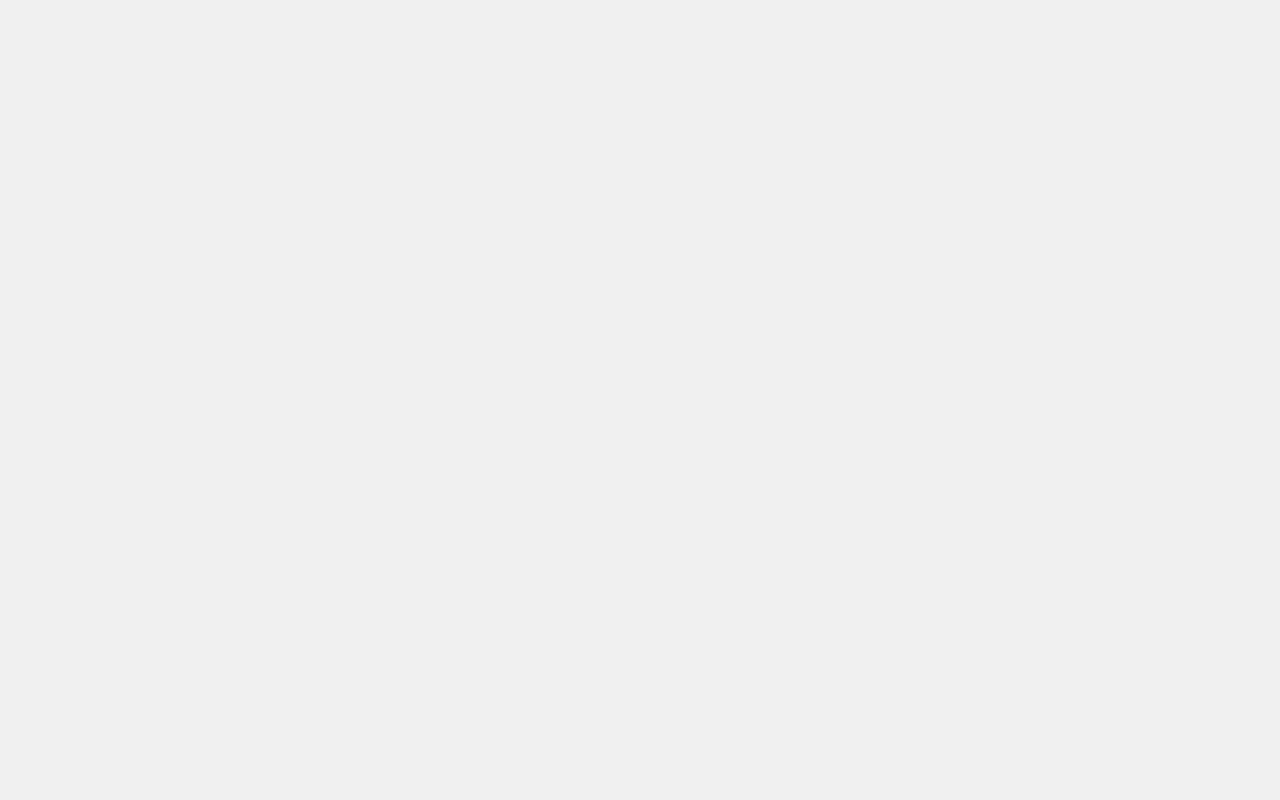
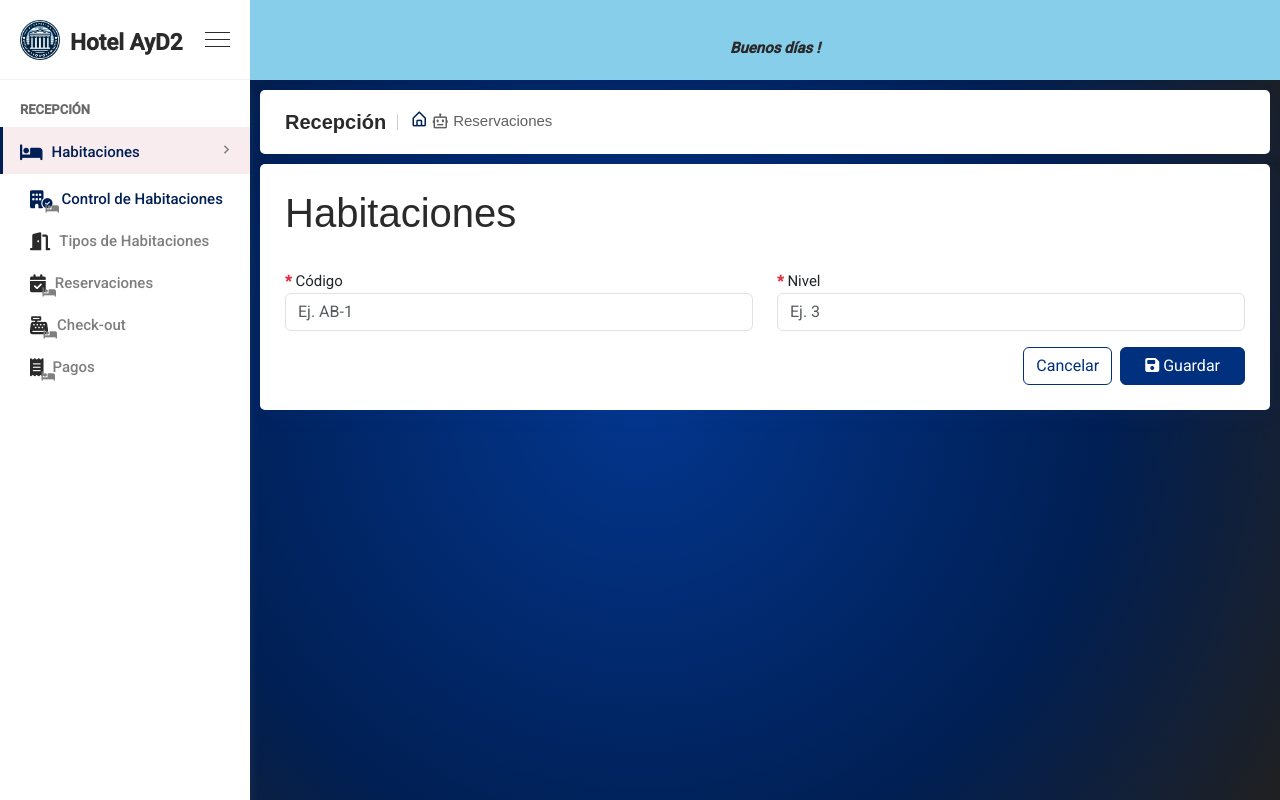
Before and after one commit to WilliansAlb/HotelAyD2, an Angular app: page /reception/rooms/create in a window 1280 px wide. Before the commit this address led to /. Built offline with nearby package versions, Linux system fonts and the light colour scheme; no server answers; sample sign-in values are in the browser's storage.

Commit message:
feat: adding view to create rooms

```diff
--- a/src/app/app-routing.module.ts
+++ b/src/app/app-routing.module.ts
@@ -6,9 +6,10 @@ import {
 import {
   RoomTypesListComponent
 } from 'src/app/components/pages/reception/room-types/room-types-list/room-types-list.component';
+import { RoomsCrudComponent } from 'src/app/components/pages/reception/rooms/rooms-crud/rooms-crud.component';
 import { ReceptionComponent } from './components/pages/reception/reception.component';
 import { ReservationsComponent } from './components/pages/reception/reservations/reservations.component';
-import { RoomsComponent } from './components/pages/reception/rooms/rooms.component';
+import { RoomsComponent } from 'src/app/components/pages/reception/rooms/rooms/rooms.component';
 import { authGuard } from './security/auth.guard';
 import { LoginComponent } from './components/pages/auth/login/login.component';
 import { AuthComponent } from './components/pages/auth/auth.component';
@@ -21,6 +22,7 @@ const routes: Routes = [
     children: [
       { path: 'reservations', data: { breadcrumb: 'Reservaciones' }, component: ReservationsComponent },
       { path: 'rooms', data: { breadcrumb: 'Habitaciones' }, component: RoomsComponent },
+      { path: 'rooms/create', data: { breadcrumb: 'Agregar habitación' }, component: RoomsCrudComponent },
       { path: 'rooms-types', data: { breadcrumb: 'Tipos de habitaciones' }, component: RoomTypesListComponent },
       { path: `rooms-types/:roomTypeId`, data: { breadcrumb: 'Tipos de habitaciones' }, component: RoomTypesCrudComponent },
     ]
--- a/src/app/app.module.ts
+++ b/src/app/app.module.ts
@@ -7,7 +7,7 @@ import { HTTP_INTERCEPTORS, HttpClientModule } from '@angular/common/http';
 import { HeaderComponent } from './components/layouts/header/header.component';
 import { ReceptionComponent } from './components/pages/reception/reception.component';
 import { ReservationsComponent } from './components/pages/reception/reservations/reservations.component';
-import { RoomsComponent } from './components/pages/reception/rooms/rooms.component';
+import { RoomsComponent } from 'src/app/components/pages/reception/rooms/rooms/rooms.component';
 import { PaginationComponent } from './components/elements/pagination/pagination.component';
 import { FormsModule } from '@angular/forms';
 import { AuthInterceptor } from './security/auth.interceptor';
@@ -25,6 +25,7 @@ import { MatTabsModule } from '@angular/material/tabs';
 import { ReservationModalComponent } from './components/modals/reservation-modal/reservation-modal.component';
 import { InputAutocompleteComponent } from './components/elements/input-autocomplete/input-autocomplete.component';
 import { FooterComponent } from './components/elements/footer/footer.component';
+import { RoomsCrudComponent } from './components/pages/reception/rooms/rooms-crud/rooms-crud.component';
 
 @NgModule({
   declarations: [
@@ -45,7 +46,8 @@ import { FooterComponent } from './components/elements/footer/footer.component';
     LoadingButtonComponent,
     ReservationModalComponent,
     InputAutocompleteComponent,
-    FooterComponent
+    FooterComponent,
+    RoomsCrudComponent
   ],
   imports: [
     BrowserModule,
--- /dev/null
+++ b/src/app/components/pages/reception/rooms/rooms-crud/rooms-crud.component.html
@@ -0,0 +1,53 @@
+<div class="card">
+  <div class="card-header">
+    <h1>Habitaciones</h1>
+  </div>
+  <div class="card-body">
+    <div class="row">
+      <div class="col-12 col-lg-6">
+        <div class="mb-3">
+          <label>
+            <span class="text-danger fw-bolder">*</span>
+            C&oacute;digo
+          </label>
+          <input
+            class="form-control"
+            type="text"
+            name="code"
+            placeholder="Ej. AB-1"
+            [(ngModel)]="room.roomCode"
+            #code="ngModel"
+            [ngClass]="{'is-invalid': code.touched && !room.roomCode}"
+            [maxLength]="20"
+          >
+          <div class="invalid-feedback">
+            Campo obligatorio
+          </div>
+        </div>
+      </div>
+      <div class="col-12 col-lg-6">
+        <label>
+          <span class="text-danger fw-bolder">*</span>
+          Nivel
+        </label>
+        <input
+          class="form-control"
+          type="text"
+          name="level"
+          placeholder="Ej. 3"
+          [(ngModel)]="room.htlLevel"
+          #level="ngModel"
+          [ngClass]="{'is-invalid': level.touched && !room.htlLevel}"
+        >
+        <div class="invalid-feedback">
+          Campo obligatorio
+        </div>
+      </div>
+    </div>
+    <app-footer
+      [cancelRoute]="['/reception', 'rooms']"
+      (saveAction)="onSave()"
+    >
+    </app-footer>
+  </div>
+</div>
--- /dev/null
+++ b/src/app/components/pages/reception/rooms/rooms-crud/rooms-crud.component.ts
@@ -0,0 +1,38 @@
+import { Component, OnInit } from '@angular/core';
+import { ActivatedRoute, Router } from '@angular/router';
+import { Room, RoomType, RoomTypeResponse } from 'src/app/models/room.model';
+import { RoomTypeService } from 'src/app/services/room-type.service';
+import { RoomService } from 'src/app/services/room.service';
+
+@Component({
+  selector: 'app-rooms-crud',
+  templateUrl: './rooms-crud.component.html',
+  styleUrls: ['./rooms-crud.component.scss']
+})
+export class RoomsCrudComponent implements OnInit {
+
+  roomTypes: RoomTypeResponse[] = [];
+  curRoomType!: RoomTypeResponse;
+  room: Room;
+
+  constructor(
+    private roomService: RoomService,
+    private roomTypeService: RoomTypeService,
+    private route: ActivatedRoute,
+    private router: Router
+  ) {
+    this.room = new Room();
+  }
+
+  ngOnInit(): void {
+    this.roomTypeService.findAll().subscribe({
+      next: (response) => {
+        this.roomTypes = response ?? [];
+      },
+      error: _ => window.alert("Something went wrong")
+    });
+  }
+
+  onSave() {
+  }
+}
--- a/src/app/components/pages/reception/rooms/rooms.component.html
+++ b/src/app/components/pages/reception/rooms/rooms/rooms.component.html
@@ -1,6 +1,10 @@
 <div class="card">
 	<div class="card-header">
-		<h1>Habitaciones <span class="clickable"><i class="fa fa-plus"></i></span></h1>
+		<h1>Habitaciones
+      <span class="clickable" [routerLink]="['create']">
+        <i class="fa fa-plus"></i>
+      </span>
+    </h1>
 	</div>
 	<div class="card-body">
 		<div class="table-responsive">
```
Also changed, not shown: src/app/components/pages/reception/rooms/rooms-crud/rooms-crud.component.scss (added), src/app/components/pages/reception/rooms/rooms/rooms.component.scss (renamed from src/app/components/pages/reception/rooms/rooms.component.scss), src/app/components/pages/reception/rooms/rooms/rooms.component.ts (renamed from src/app/components/pages/reception/rooms/rooms.component.ts), 2 other files (tests, documents, lock files or other folders).
